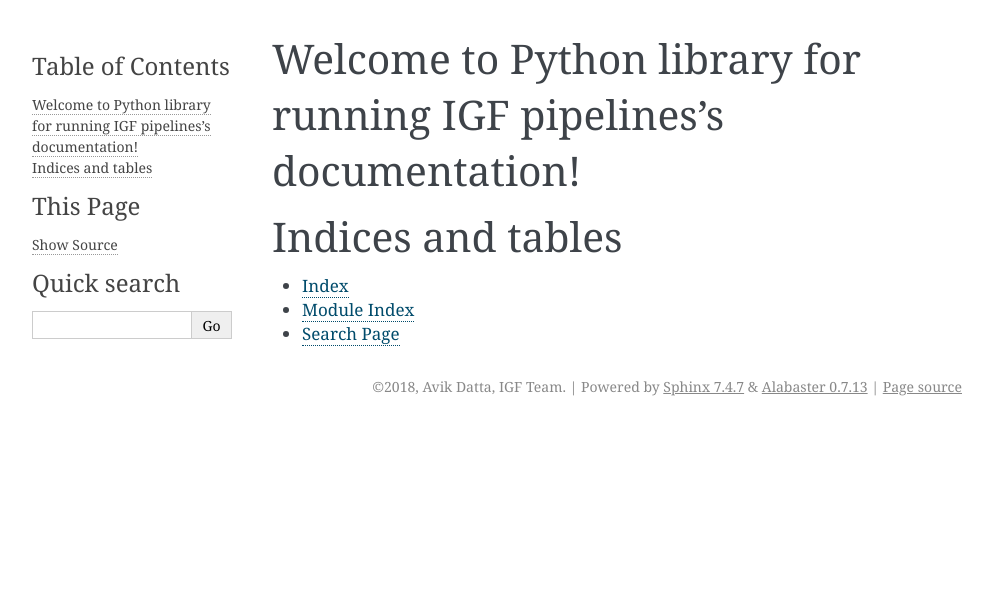
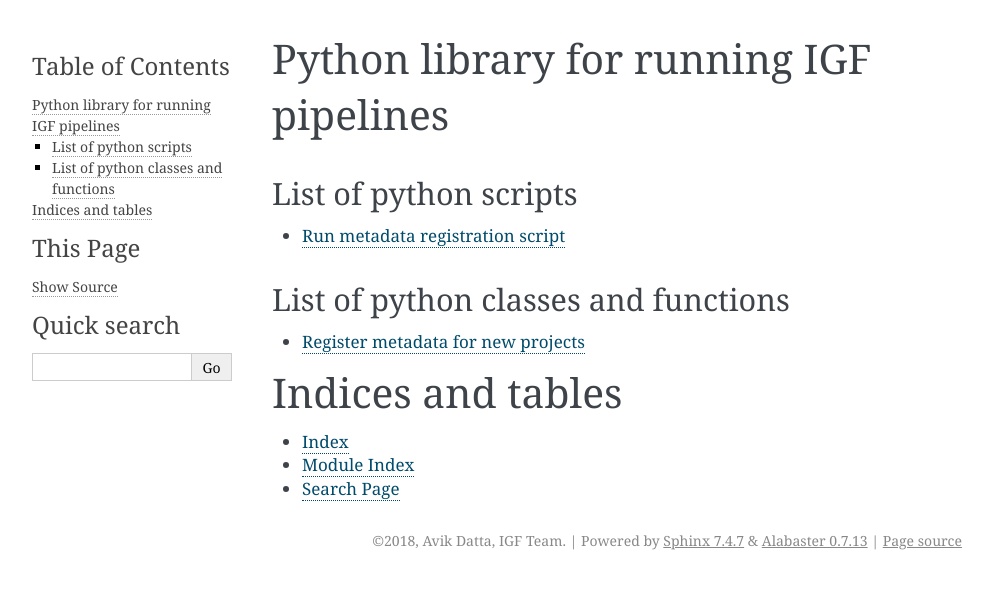
Before and after one commit to imperial-genomics-facility/data-management-python, a Sphinx documentation site: the page built from doc/index.rst, in a window 1280 px wide. Shown: the top 589 px of the page, without its empty margins (148-1141 px from the left). Built offline with Sphinx 7.4.7, drawn with Linux system fonts in a browser that asks for light colours.

Commit message:
initial doc layout

```diff
--- a/doc/index.rst
+++ b/doc/index.rst
@@ -3,14 +3,28 @@
    You can adapt this file completely to your liking, but it should at least
    contain the root `toctree` directive.
 
-Welcome to Python library for running IGF pipelines's documentation!
-====================================================================
+Python library for running IGF pipelines
+=========================================
 
 .. toctree::
-   :maxdepth: 2
-   :caption: Contents:
+   :maxdepth: 4
+   :caption: Table of Contents
 
 
+List of python scripts
+**********************
+.. toctree::
+   :glob:
+
+   scripts/*
+
+
+List of python classes and functions
+************************************
+.. toctree::
+   :glob:
+
+   modules/*
 
 Indices and tables
 ==================
--- /dev/null
+++ b/doc/modules/register_new_projects_metadata.rst
@@ -0,0 +1,5 @@
+Register metadata for new projects
+**********************************
+
+.. automodule:: igf_data.process.seqrun_processing.find_and_register_new_project_data
+   :members:
--- /dev/null
+++ b/doc/scripts/run_metadata_registration_script.rst
@@ -0,0 +1,2 @@
+Run metadata registration script
+================================
```
Also changed, not shown: 1 other file.
